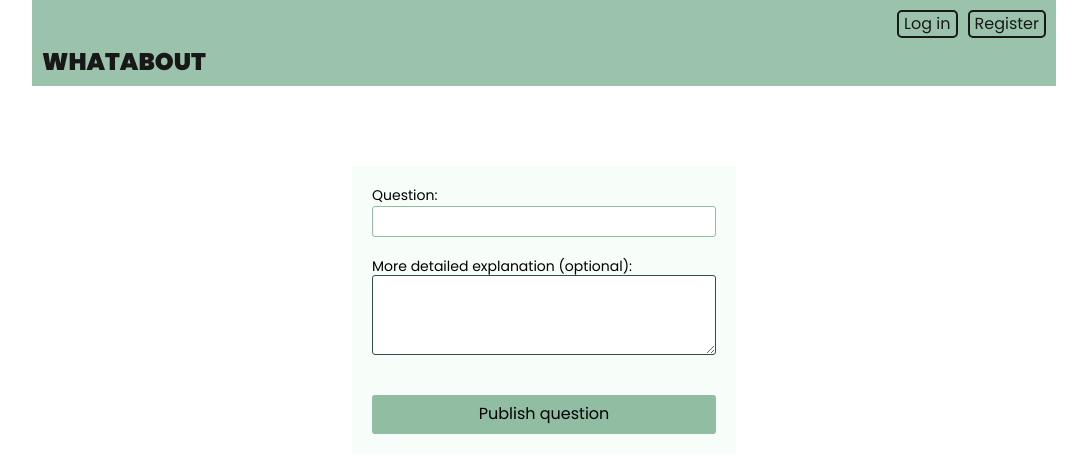
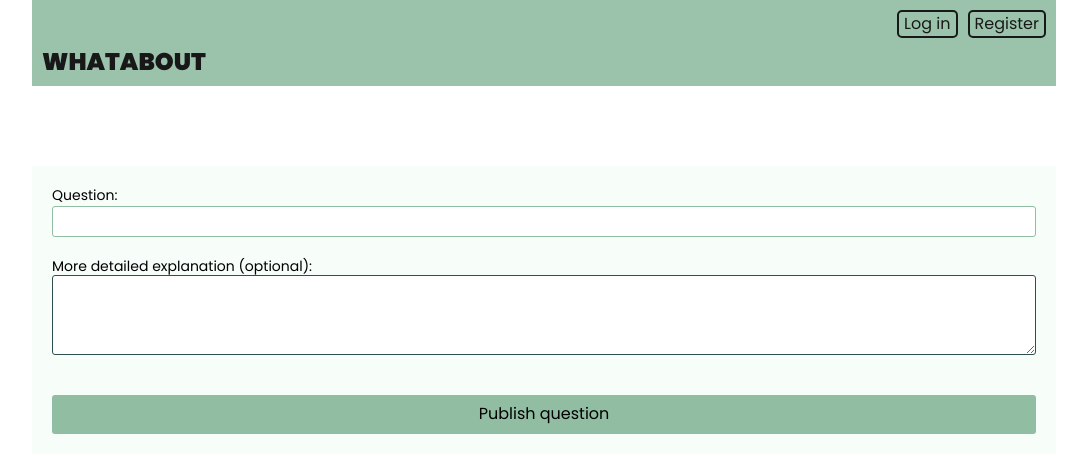
Before and after one commit to ievaCode/whatabout-2023, a React (Create React App) app: page /questions/new-question in a window 1280 px wide. Shown: the top 472 px of the page, without its empty margins (96-1183 px from the left). Built offline with nearby package versions, Linux system fonts and the light colour scheme; no server answers.

Commit message:
some minor style changes.Also primary sorting of questions changed

```diff
--- a/src/components/question-layout/NewQuestion.jsx
+++ b/src/components/question-layout/NewQuestion.jsx
@@ -9,7 +9,7 @@ import QuestionContext from "../../contexts/QuestionContext";
 const NewQuestion = () => {
 
     const { loggedInUser } = useContext(UserContext);
-    const { questions, addNewQuestion, deleteQuestion, editQuestion } = useContext(QuestionContext);
+    const { addNewQuestion } = useContext(QuestionContext);
 
     const navigation = useNavigate();
 
--- a/src/components/question-layout/question-molecules/sort-panel/SortPanel.jsx
+++ b/src/components/question-layout/question-molecules/sort-panel/SortPanel.jsx
@@ -54,11 +54,11 @@ const SortPanel = ({sortedQuestions, setSortedQuestions}) => {
           {/* <select className={selectedOption === "notAnswered" ? "selectSort" : "selectSort active"} name="sort" id="sort" onChange = {e => setSelectedOption(e.target.value)}> */}
           <select
             className = "selectSort"
-            defaultValue="empty"
+            defaultValue="newests"
             onChange = {e => setSelectedOption(e.target.value)}
           >
+              <option value="newest" >date from the newest</option>
               <option value="oldest" >date from the oldest</option>
-              <option value="newest" >date from the newest</option>
               <option value="mostAnswered" >the number of answers</option>
               <option value="highestRate" >rate</option>
           </select>
--- a/src/components/registration-layout/registration-layout-styles/registrationLayoutStyles.css
+++ b/src/components/registration-layout/registration-layout-styles/registrationLayoutStyles.css
@@ -1,7 +1,10 @@
 .formContainer {
+  box-sizing: border-box;
   padding: 20px;
   height: 100vh;
   background-color: rgb(247, 253, 249);
+  width: 100%;
+  margin: 0;
 }
 .formContainer .close {
   width: 12px;
@@ -14,7 +17,6 @@
 }
 .formContainer input {
   width: 100%;
-  max-width: 400px;
   margin: 2px 0 20px 0;
   border-radius: 3px;
   padding: 5px 10px;
@@ -25,19 +27,17 @@
 }
 .formContainer textarea {
   width: 100%;
-  max-width: 400px;
   height: 80px;
   margin-bottom: 20px;
   border-radius: 3px;
   padding: 5px 10px;
-  font-size: 18px;
+  font-size: 16px;
   display: block;
   box-sizing: border-box;
   border: 1px solid darkslategray;
 }
 .formContainer button[type=submit] {
   width: 100%;
-  max-width: 400px;
   margin-top: 20px;
   border-radius: 3px;
   background-color: rgb(145, 189, 162);
@@ -72,7 +72,7 @@
 @media (min-width: 600px) {
   .formContainer {
     margin: 10vh auto 0 auto;
-    width: fit-content;
     height: fit-content;
+    width: 80%;
   }
 }/*# sourceMappingURL=registrationLayoutStyles.css.map */
--- a/src/components/registration-layout/registration-layout-styles/registrationLayoutStyles.scss
+++ b/src/components/registration-layout/registration-layout-styles/registrationLayoutStyles.scss
@@ -3,9 +3,12 @@ $mainLight: rgb(145, 189, 162);
 $button: rgb(87, 112, 96);
 
 .formContainer{
+    box-sizing: border-box;
     padding: 20px;
     height: 100vh;
     background-color: rgb(247, 253, 249);
+    width: 100%;
+    margin: 0;
     .close{
         width: 12px;
         display: flex;
@@ -17,7 +20,6 @@ $button: rgb(87, 112, 96);
     }
     input{
       width: 100%;
-      max-width: 400px;
       margin: 2px 0 20px 0;
       border-radius: 3px;
       padding: 5px 10px;
@@ -28,19 +30,17 @@ $button: rgb(87, 112, 96);
     }
     textarea{
       width: 100%;
-      max-width: 400px;
       height: 80px;
       margin-bottom: 20px;
       border-radius: 3px;
       padding: 5px 10px;
-      font-size: 18px;
+      font-size: 16px;
       display: block;
       box-sizing: border-box;
       border: 1px solid darkslategray
     }
     button[type=submit]{
         width: 100%;
-        max-width: 400px;
         margin-top: 20px;
         border-radius: 3px;
         background-color: $mainLight;
@@ -76,7 +76,7 @@ $button: rgb(87, 112, 96);
 @media (min-width: 600px) {
     .formContainer{
         margin: 10vh auto 0 auto;
-        width: fit-content;
         height: fit-content;
+        width: 80%;
     }
 }
--- a/src/contexts/QuestionContext.jsx
+++ b/src/contexts/QuestionContext.jsx
@@ -9,6 +9,7 @@ const QuestionProvider = ({ children }) => {
   const fetchQuestions = async () => {
     const allQuestions = await fetch('http://localhost:5000/questions')
       .then(res => res.json());
+      allQuestions.sort((a, b) => new Date(b.date) - new Date(a.date))
     setQuestions(allQuestions);
   }
   useEffect(()=>{
```
Also changed, not shown: data.json (+58 -2 lines), 1 other file (tests, documents, lock files or other folders).
